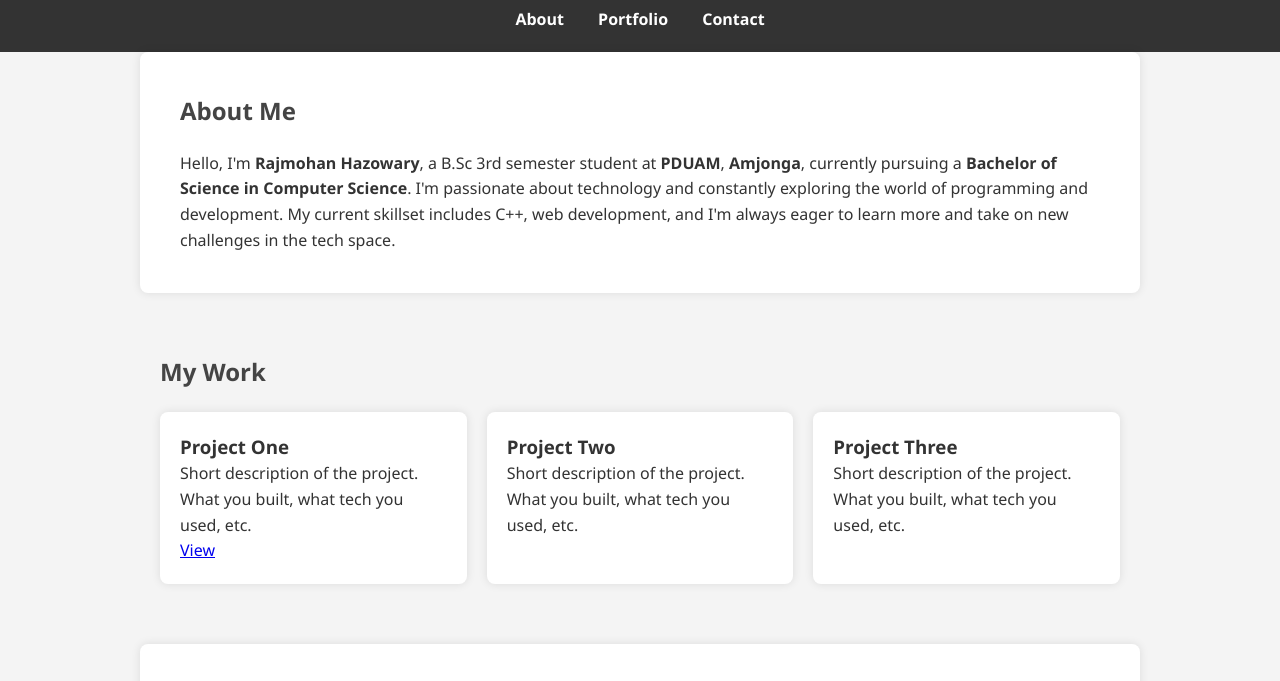
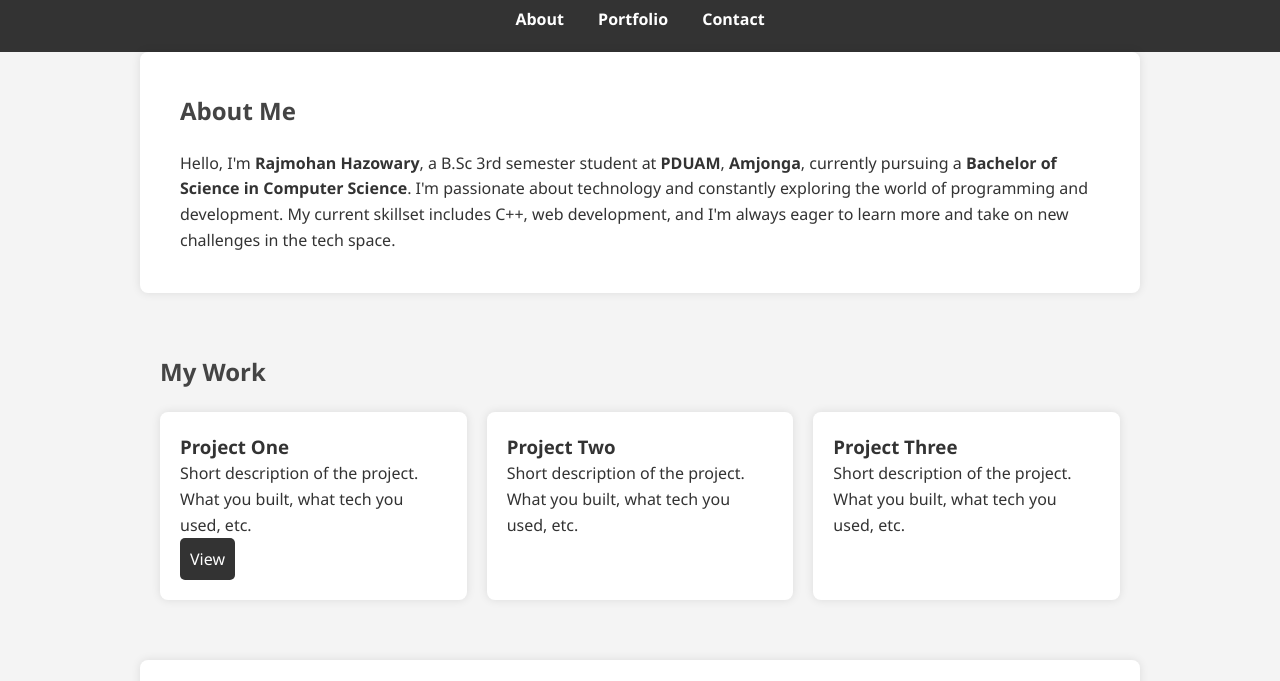
Before and after one commit to USER-00001-IND/web01, a plain HTML site: page index.html in a window 1280 px wide. Shown: the part 105-786 px from the top of the page. Drawn offline with Linux system fonts and the light colour scheme.

Commit message:
Update index.html

```diff
--- a/index.html
+++ b/index.html
@@ -141,7 +141,7 @@ I'm passionate about technology and constantly exploring the world of programmin
       <div class="project">
         <h3>Project One</h3>
         <p>Short description of the project. What you built, what tech you used, etc.</p>
-        <a href="project01.html">View</a>
+        <a href="project01.html"><button>View</button></a>
       </div>
       <div class="project">
         <h3>Project Two</h3>
```
